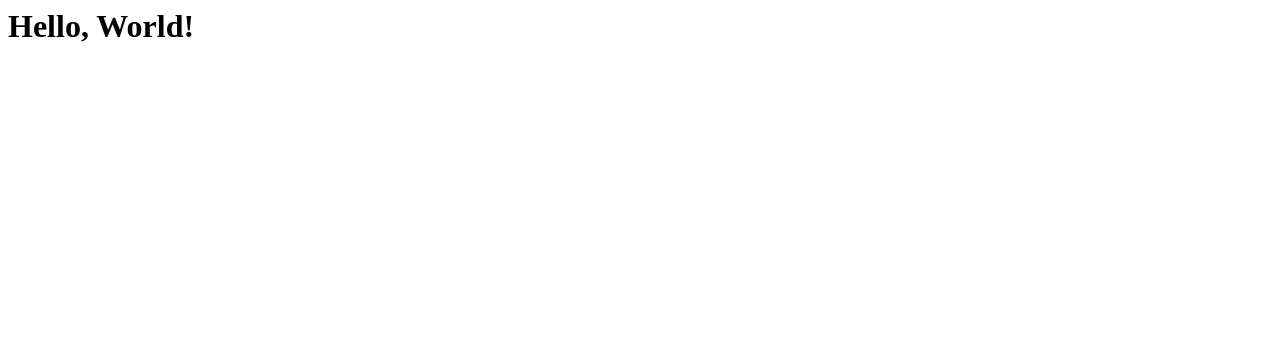
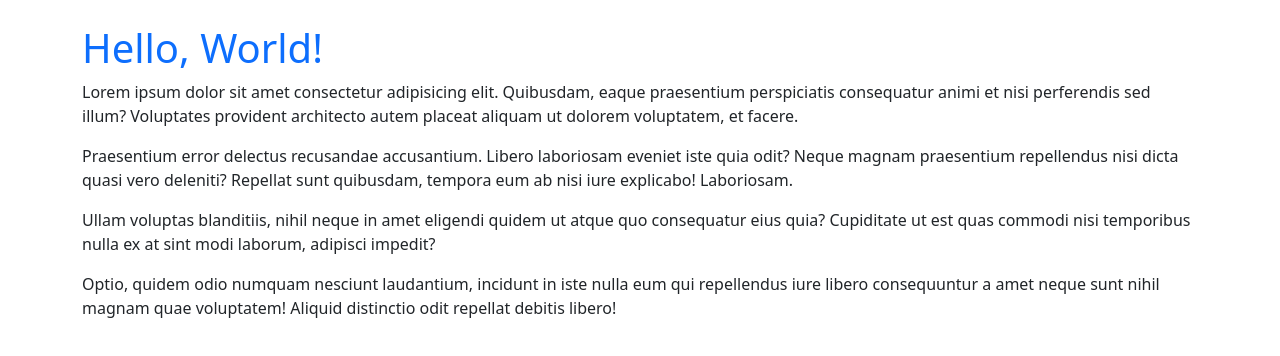
Before and after one commit to rishikesh-pimpale/publishing-gh-pages, a plain HTML site: page index.html in a window 1280 px wide. Drawn offline with nearby package versions, Linux system fonts and the light colour scheme.

Commit message:
Update page

```diff
--- a/index.html
+++ b/index.html
@@ -1 +1,37 @@
-<h1>Hello, World!</h1>
+<!DOCTYPE html>
+<html lang="en">
+
+<head>
+    <meta charset="UTF-8">
+    <meta http-equiv="X-UA-Compatible" content="IE=edge">
+    <meta name="viewport" content="width=device-width, initial-scale=1.0">
+    <link href="https://cdn.jsdelivr.net/npm/bootstrap@5.1.3/dist/css/bootstrap.min.css" rel="stylesheet"
+        integrity="sha384-1BmE4kWBq78iYhFldvKuhfTAU6auU8tT94WrHftjDbrCEXSU1oBoqyl2QvZ6jIW3" crossorigin="anonymous">
+    <title>GitHub Pages</title>
+</head>
+
+<body>
+    <main class="container mt-4">
+        <h1 class="text-primary">Hello, World!</h1>
+        <p>Lorem ipsum dolor sit amet consectetur adipisicing elit. Quibusdam, eaque praesentium perspiciatis
+            consequatur
+            animi et nisi perferendis sed illum? Voluptates provident architecto autem placeat aliquam ut dolorem
+            voluptatem, et facere.</p>
+        <p>Praesentium error delectus recusandae accusantium. Libero laboriosam eveniet iste quia odit? Neque magnam
+            praesentium repellendus nisi dicta quasi vero deleniti? Repellat sunt quibusdam, tempora eum ab nisi iure
+            explicabo! Laboriosam.</p>
+        <p>Ullam voluptas blanditiis, nihil neque in amet eligendi quidem ut atque quo consequatur eius quia? Cupiditate
+            ut
+            est quas commodi nisi temporibus nulla ex at sint modi laborum, adipisci impedit?</p>
+        <p>Optio, quidem odio numquam nesciunt laudantium, incidunt in iste nulla eum qui repellendus iure libero
+            consequuntur a amet neque sunt nihil magnam quae voluptatem! Aliquid distinctio odit repellat debitis
+            libero!
+        </p>
+    </main>
+
+    <script src="https://cdn.jsdelivr.net/npm/bootstrap@5.1.3/dist/js/bootstrap.bundle.min.js"
+        integrity="sha384-ka7Sk0Gln4gmtz2MlQnikT1wXgYsOg+OMhuP+IlRH9sENBO0LRn5q+8nbTov4+1p"
+        crossorigin="anonymous"></script>
+</body>
+
+</html>
```
